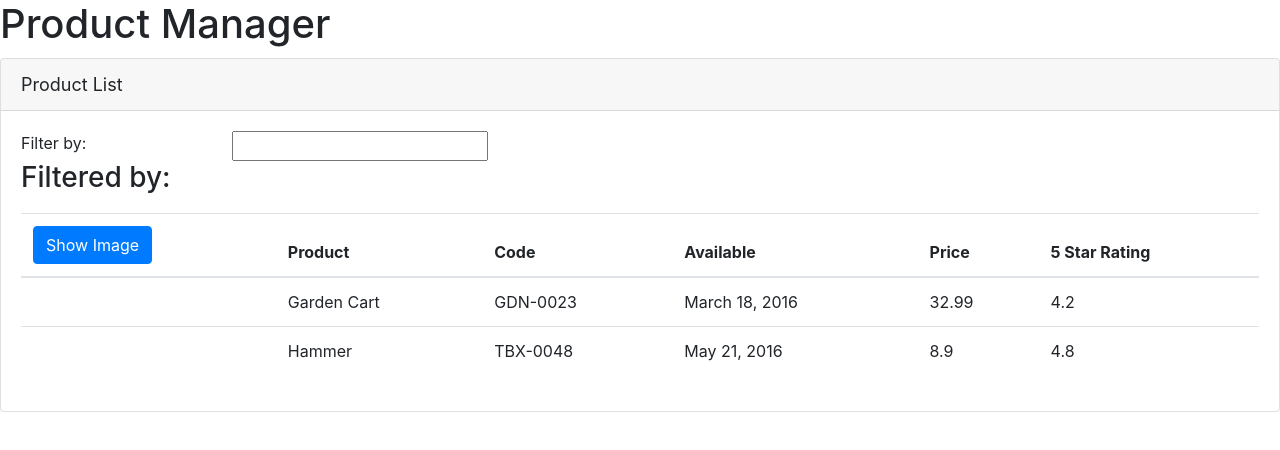
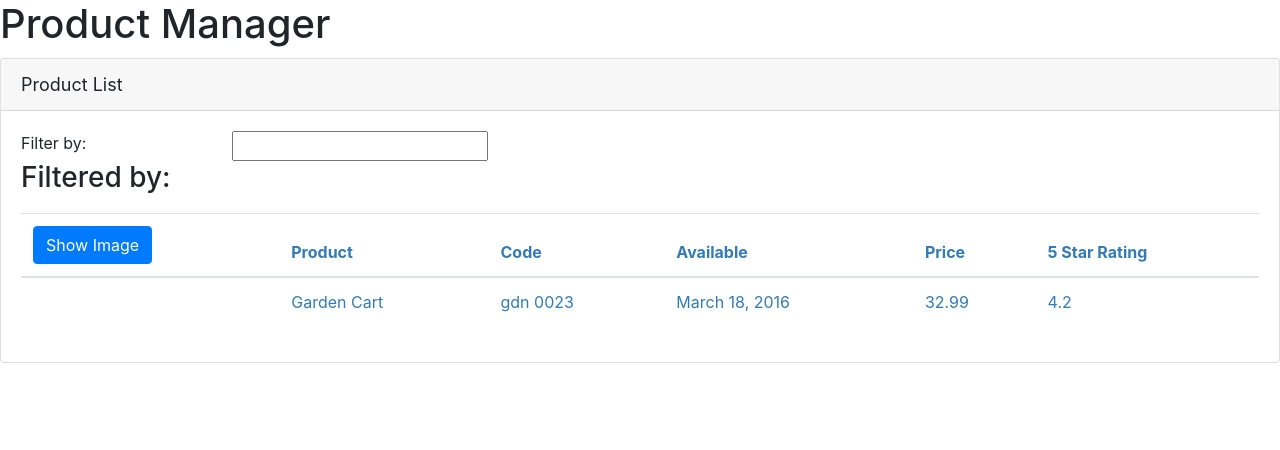
Before and after one commit to spirallullaby/pm2020, an Angular app: page / in a window 1280 px wide. Shown: the top 450 px of the page. Built offline with nearby package versions, Linux system fonts and the light colour scheme.

Commit message:
Lecture 7 - interfaces, hooks, pipes, filter

```diff
--- a/src/app/app.module.ts
+++ b/src/app/app.module.ts
@@ -2,10 +2,11 @@
 import { BrowserModule } from '@angular/platform-browser';
 import { AppComponent } from './app.component';
 import { ProductListComponent } from './products/product-list.component';
+import { ConvertToSpacesPipe } from './shared/convert-to-spaces.pipe';
 
 @NgModule({
   imports: [BrowserModule],
-  declarations: [AppComponent, ProductListComponent],
+  declarations: [AppComponent, ProductListComponent, ConvertToSpacesPipe],
   bootstrap: [AppComponent, ProductListComponent]
 })
 export class AppModule { }
--- /dev/null
+++ b/src/app/products/product-list.component.css
@@ -0,0 +1,3 @@
+thead {
+    color: #337AB7;
+}
--- a/src/app/products/product-list.component.html
+++ b/src/app/products/product-list.component.html
@@ -30,10 +30,10 @@
                     	<th>Price</th>
                     	<th>5 Star Rating</th>
                     </tr>
-                    <tr *ngFor='let product of products'>
+                    <tr *ngFor='let product of filteredProducts'>
                         <td></td>
                         <td>{{product.productName}}</td>
-                        <td>{{product.productCode}}</td>
+                        <td>{{product.productCode|lowercase|convertToSpaces:'-'}}</td>
                         <td>{{product.releaseDate}}</td>
                         <td>{{product.price}}</td>
                         <td>{{product.starRating}}</td>
--- a/src/app/products/product-list.component.ts
+++ b/src/app/products/product-list.component.ts
@@ -1,14 +1,28 @@
 
-import { Component } from '@angular/core';
+import { Component, OnInit } from '@angular/core';
+import { IProduct } from './product';
 
 @Component({
-	selector: 'pm-products',
-	templateUrl: './product-list.component.html'
+    selector: 'pm-products',
+    templateUrl: './product-list.component.html',
+    styleUrls: ['./product-list.component.css']
 })
 
-export class ProductListComponent {
+export class ProductListComponent implements OnInit {
     pageTitle: string = "Product List";
-    products: any[] = [
+
+    filteredProducts: IProduct[];
+
+    _listFilter: string;
+    get listFilter(): string {
+        return this._listFilter;
+    }
+    set listFilter(value: string) {
+        this._listFilter = value;
+        this.filteredProducts = this.listFilter ? this.performFilter(this.listFilter) : this.products;
+    }
+
+    products: IProduct[] = [
         {
             "productId": 2,
             "productName": "Garden Cart",
@@ -31,4 +45,17 @@
         }
     ];
 
+    ngOnInit(): void {
+        console.log('In OnInit');
+    }
+
+    performFilter(filterBy: string): IProduct[] {
+        filterBy = filterBy.toLocaleLowerCase();
+        return this.products.filter((product: IProduct) =>
+            product.productName.toLocaleLowerCase().indexOf(filterBy) !== -1);
+    }
+    constructor() {
+        this.filteredProducts = this.products;
+        this.listFilter = 'cart';
+    }
 }
--- /dev/null
+++ b/src/app/products/product.ts
@@ -0,0 +1,11 @@
+
+export interface IProduct {
+    productId: number;
+    productName: string;
+    productCode: string;
+    releaseDate: string;
+    price: number;
+    description: string;
+    starRating: number;
+    imageUrl: string;
+}
--- /dev/null
+++ b/src/app/shared/convert-to-spaces.pipe.ts
@@ -0,0 +1,12 @@
+import { Pipe, PipeTransform } from '@angular/core';
+
+@Pipe({
+    name: 'convertToSpaces'
+
+})
+
+export class ConvertToSpacesPipe implements PipeTransform{
+    transform(value: string, character: string): string {
+        return value.replace(character, ' ');
+    }
+}
```
